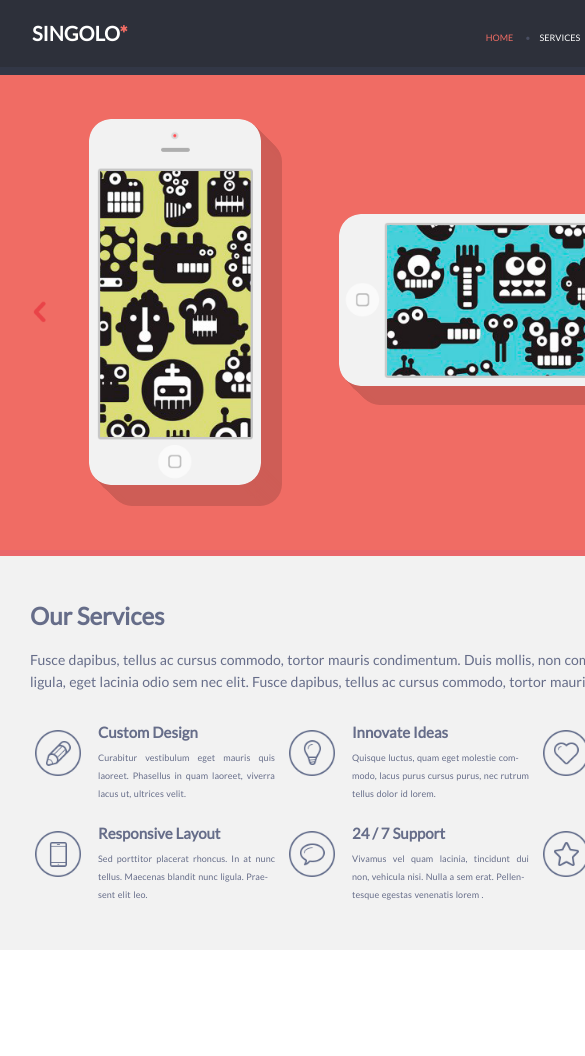
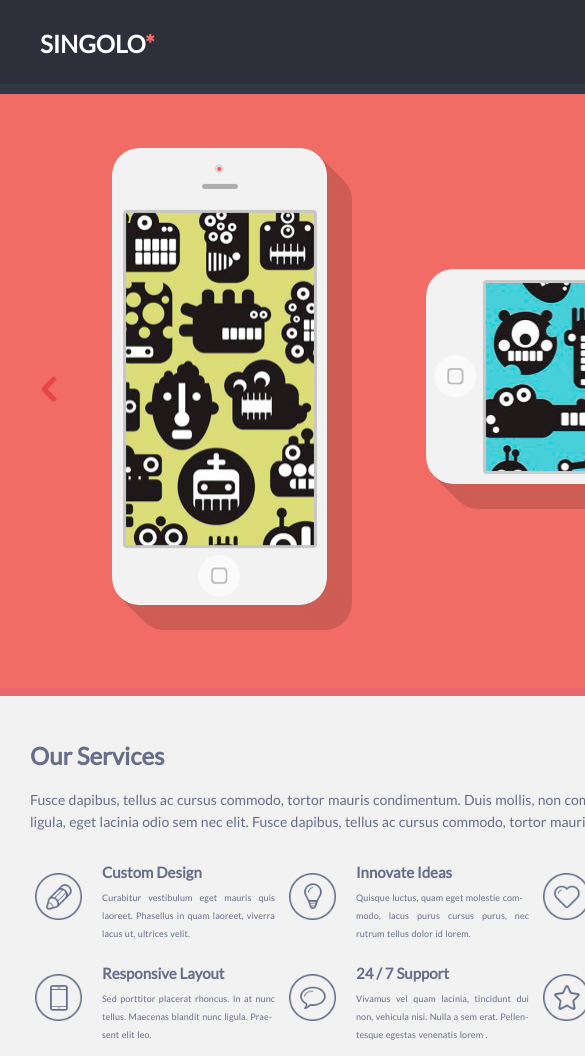
Before and after one commit to Maxvvellh0use/singolo, a website: page singolo1.html in a window 390 px wide. Shown: the top 1056 px of the page, 585 px wide, since content can reach past the window. Before the commit the page ends 956 px from the top, so only its background shows below. Drawn offline with nearby package versions, Linux system fonts and the light colour scheme.

Commit message:
fix: change header and phone section

```diff
--- a/singolo1.css
+++ b/singolo1.css
@@ -2,21 +2,29 @@
 
 /*header styles*/
 body {
-    width: 816px;
+    width: 1020px;
     font-family: 'Lato', sans-serif;
 }
-h2 {
-    font-size: 19px;
+h1 {
+    font-size: 24px;
 }
 
 .mark::before {
     content: '•';
-    padding: 9px;
+    padding: 12px;
     color: rgb(73,78,98);
 }
 
 .wrapper {
-    height: 67px;
+    display: flex;
+    width: 1020px;
+    flex-direction: column;
+    justify-content: center;
+}
+
+.header {
+    width: 1020px;
+    height: 84px;
     display: flex;
     flex-direction: row;
     justify-content: space-between;
@@ -24,11 +32,13 @@ h2 {
     color: white;
 }
 
+
 .title {
     letter-spacing: normal;
-    padding-left: 32px;
+    padding-left: 40px;
+    padding-top: 3px;
     align-self: center;
-    font-size: 10px;
+    font-size: 12px;
     font-weight: bold;
 }
 
@@ -39,7 +49,7 @@ h2 {
 .item {
     display: inline-block;
     list-style-type: none;
-    font-size: 9px;
+    font-size: 11px;
     cursor: pointer;
 }
 
@@ -56,23 +66,25 @@ h2 {
 }
 
 .header-menu {
-    padding-top: 4px;
-    padding-right: 33px;
+    padding-top: 10px;
+    padding-right: 41px;
     align-self: center;
 }
 
 
 .header-bottom {
-    height: 8px;
+    width: 1020px;
+    height: 10px;
     background: rgb(50, 55,70);
 }
 
 /*section-phone styles*/
 
 .phone-section {
+    width: 1020px;
     display: flex;
     flex-direction: column;
-    height: 475px;
+    height: 594px;
     background: rgb(240,108,100);
 }
 
@@ -80,34 +92,35 @@ h2 {
     display: flex;
 }
 .phone-vertical {
-    margin-top: 44px;
-    margin-left: 38px;
+    margin-top: 54px;
+    margin-left: 49px;
 }
 
 .phone-horizontal {
-    margin-top: 139px;
-    margin-left: 78px;
+    margin-top: 175px;
+    margin-left: 99px;
 }
 
 .chev-left {
-    margin-top: 222px;
-    margin-left: 30px;
+    margin-top: 277px;
+    margin-left: 37px;
     cursor: pointer;
 }
 
 .chev-right {
-    margin-top: 220px;
-    margin-left: 59px;
+    margin-top: 275px;
+    margin-left: 75px;
     cursor: pointer;
 }
 
 .phone-section-bottom {
+    width: 1020px;
     background: rgb(234, 103, 107);
-    height: 110px;
+    height: 137px;
 }
 
 .phone-vertical img {
-    border-radius: 22px;
+    border-radius: 27px;
     box-shadow:
             0 0 rgb(206,93,86),
             1px 1px rgb(206,93,86),
@@ -131,11 +144,15 @@ h2 {
             18px 18px rgb(206,93,86),
             19px 19px rgb(206,93,86),
             20px 20px rgb(206,93,86),
-            21px 21px rgb(206,93,86);
+            21px 21px rgb(206,93,86),
+            22px 22px rgb(206,93,86),
+            23px 23px rgb(206,93,86),
+            24px 24px rgb(206,93,86),
+            25px 25px rgb(206,93,86);
 }
 
 .phone-horizontal img {
-    border-radius: 22px;
+    border-radius: 27px;
     box-shadow:
             0 0 rgb(206,93,86),
             1px 1px rgb(206,93,86),
@@ -157,7 +174,13 @@ h2 {
             16px 16px rgb(206,93,86),
             17px 17px rgb(206,93,86),
             18px 18px rgb(206,93,86),
-            19px 19px rgb(206,93,86);
+            19px 19px rgb(206,93,86),
+            20px 20px rgb(206,93,86),
+            21px 21px rgb(206,93,86),
+            22px 22px rgb(206,93,86),
+            23px 23px rgb(206,93,86),
+            24px 24px rgb(206,93,86),
+            25px 25px rgb(206,93,86);
 }
 
 .chev-left img:hover, .chev-right img:hover {
@@ -167,12 +190,13 @@ h2 {
 
 .phone-section-bottom {
     background: rgb(234,103,107);
-    height: 6px;
+    height: 8px;
 }
 
 /*section-services styles*/
 
 .services {
+    width: 816px;
     color: rgb(102,109,137);
     background: rgb(242,242,242);
     height: 394px;
@@ -244,12 +268,13 @@ h2 {
 }
 
 .icons {
-    margin-right: 17px;
+    margin-top: 6px;
+    margin-right: 20px;
     align-self: center;
 }
 
 .icons img {
-    width: 46px;
+    width: 47px;
 }
 
 .services-bottom {
--- a/singolo1.html
+++ b/singolo1.html
@@ -7,8 +7,9 @@
     <link href="https://fonts.googleapis.com/css?family=Lato&display=swap" rel="stylesheet">
 </head>
 <body>
+<div class="wrapper">
     <header>
-        <div class="wrapper">
+        <div class="header">
             <div class ='title'><h1>SINGOLO<span class="star-color">*</span></h1>
             </div>
             <div class="header-menu">
@@ -30,16 +31,16 @@
             <div class="phone-section">
                 <div class="phone-section-top">
                     <div class="chev-left">
-                        <img width="21" src="assets/singolo1_0001s_0002_chev.png">
+                        <img width="26" src="assets/singolo1_0001s_0002_chev.png">
                     </div>
                     <div class="phone-vertical">
-                        <img width="172" height="366" src="assets/singolo1_0001s_0001s_0000s_0000_Red%20Dot.png">
+                        <img width="215" height="457" src="assets/singolo1_0001s_0001s_0000s_0000_Red%20Dot.png">
                     </div>
                     <div class="phone-horizontal">
-                        <img width="367" height="172" src="assets/singolo1_0001s_0000s_0000s_0000_Red%20Dot.png">
+                        <img width="457" height="215" src="assets/singolo1_0001s_0000s_0000s_0000_Red%20Dot.png">
                     </div>
                     <div class="chev-right">
-                        <img width="21" src="assets/singolo1_0001s_0001_chev.png">
+                        <img width="26" src="assets/singolo1_0001s_0001_chev.png">
                     </div>
                 </div>
             </div>
@@ -119,5 +120,6 @@
         </section>
         <div class="services-bottom">
         </div>
+</div>
 </body>
 </html>
```
